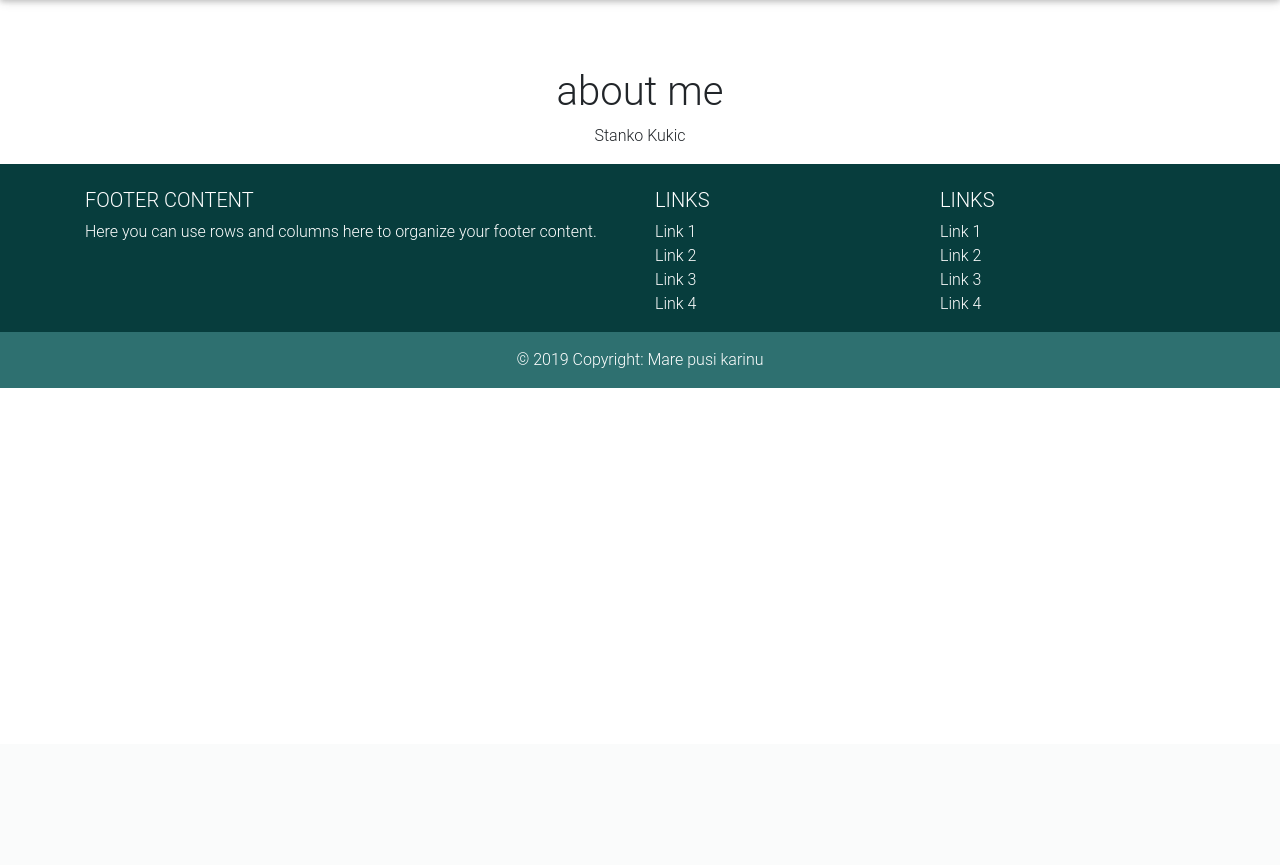
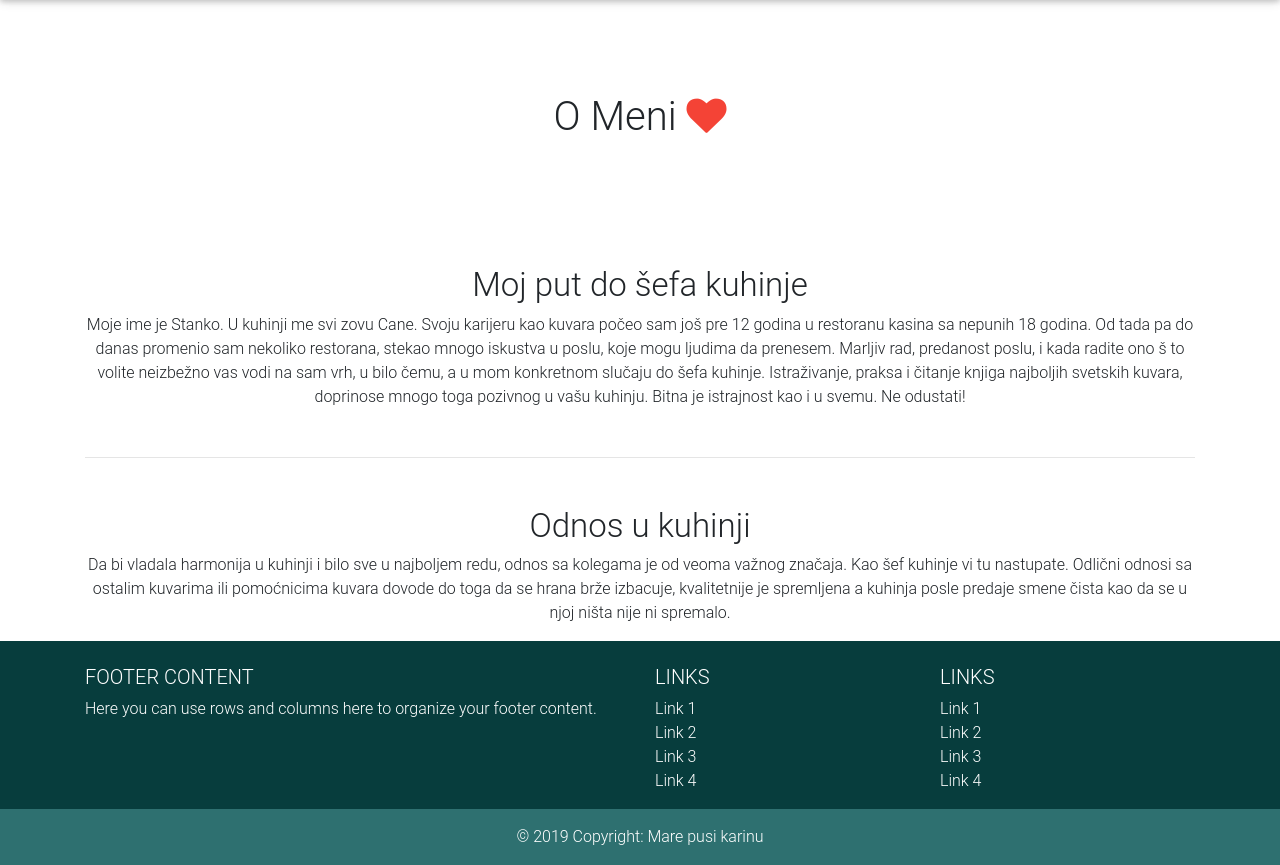
Before and after one commit to Ljove87/web_marketing, a Django app: page /about/ in a window 1280 px wide. Shown: the part 56-921 px from the top of the page. Before the commit the page ends 444 px from the top, so only its background shows below. Run offline with Django 3.2, Linux system fonts and the light colour scheme; some libraries are stand-ins or nearby versions.

Commit message:
worked on about page

```diff
--- a/seo_marketing/static/seo_marketing/main.css
+++ b/seo_marketing/static/seo_marketing/main.css
@@ -153,3 +153,13 @@ footer{
   .collapse-content .fa.fa-share-alt:hover {
     color: #0d47a1 !important;
   }
+
+  /* ABOOUT ME */
+
+#about-me {
+    margin-top: 100px;
+  }
+
+  .display-3 {
+      font-size: 33px;
+  }
--- a/seo_marketing/templates/seo_marketing/about_view.html
+++ b/seo_marketing/templates/seo_marketing/about_view.html
@@ -1,10 +1,30 @@
 {% extends "seo_marketing/base.html" %}
 {% block content %}
 
-<div class="container w-50 text-center" style="margin-top: 100px;">
-        <h1>about me</h1>
-        <p>Stanko Kukic</p>
 
+<div style="margin-top: 125px;">
+        <div class="flex-center flex-column">
+          <h1 class="animated fadeIn mb-4">O Meni <i class="fa fa-heart red-text"></i></h1>
+        </div>
 </div>
 
+<div id="about-me">
+        <div class="container">
+           <h2 class="display-3 text-center">Moj put do šefa kuhinje</h1>
+           <p class="text-center">Moje ime je Stanko. U kuhinji me svi zovu Cane. Svoju karijeru kao kuvara počeo sam još pre 12 godina u restoranu kasina sa nepunih 18 godina.
+            Od tada pa do danas promenio sam nekoliko restorana, stekao mnogo iskustva u poslu, koje mogu ljudima da prenesem.
+            Marljiv rad, predanost poslu, i kada radite ono š   to volite neizbežno vas vodi na sam vrh, u bilo čemu, a u mom
+            konkretnom slučaju do šefa kuhinje. Istraživanje, praksa i čitanje knjiga najboljih svetskih kuvara, doprinose
+            mnogo toga pozivnog u vašu kuhinju. Bitna je istrajnost kao i u svemu. Ne odustati!
+           </p>
+           <hr class="mb-5 mt-5">
+           <h1 class="display-3 text-center">Odnos u kuhinji</h1>
+           <p class="text-center">Da bi vladala harmonija u kuhinji i bilo sve u najboljem redu, odnos sa kolegama je od veoma važnog
+               značaja. Kao šef kuhinje vi tu nastupate. Odlični odnosi sa ostalim kuvarima ili pomoćnicima kuvara
+               dovode do toga da se hrana brže izbacuje, kvalitetnije je spremljena a kuhinja posle predaje smene
+               čista kao da se u njoj ništa nije ni spremalo.
+           </p>
+        </div>
+    </div>
+
 {% endblock content %}
```
Also changed, not shown: seo_marketing/templates/seo_marketing/contact_view.html (+0 -21 lines), seo_marketing/templates/seo_marketing/index_view.html (+4 -4 lines).
